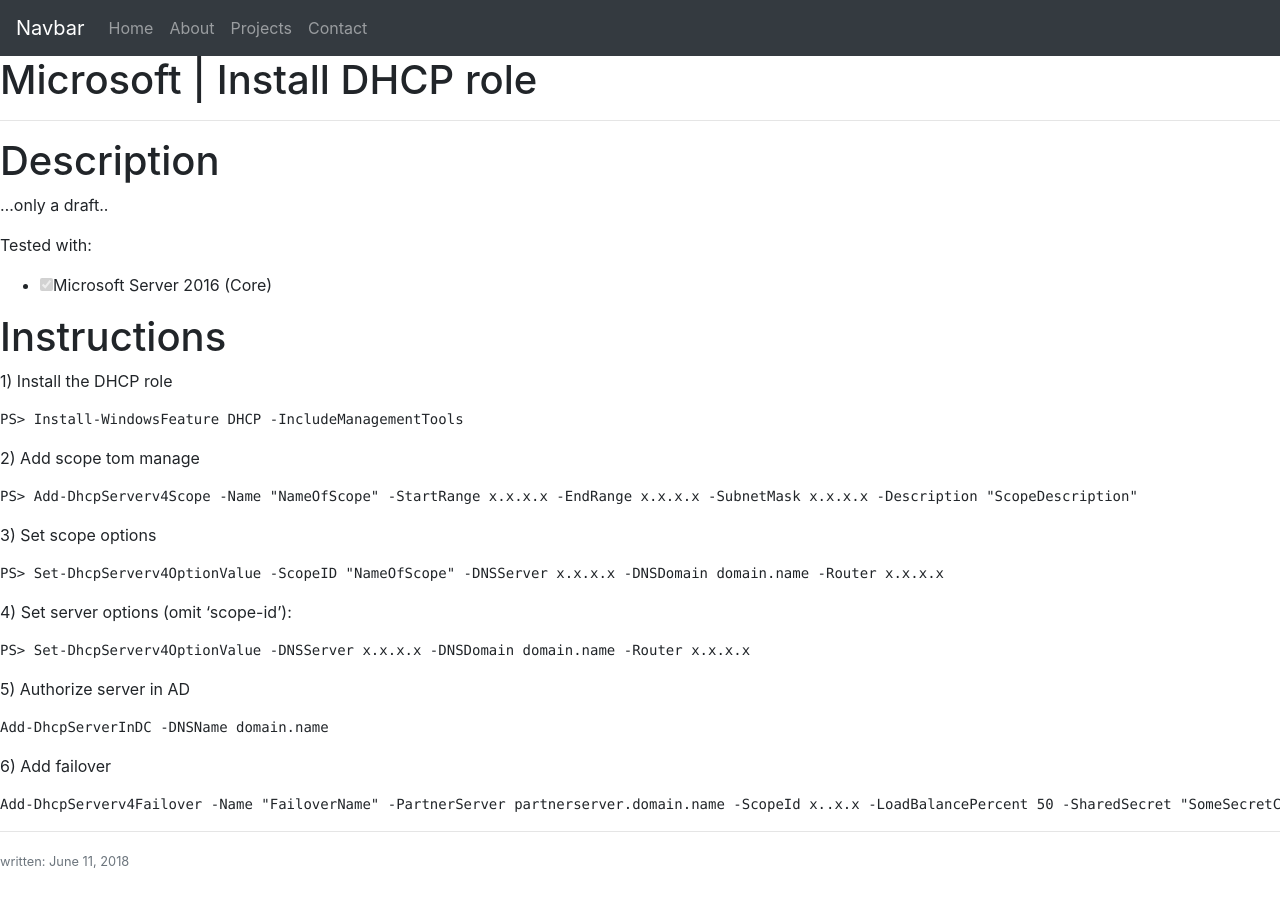
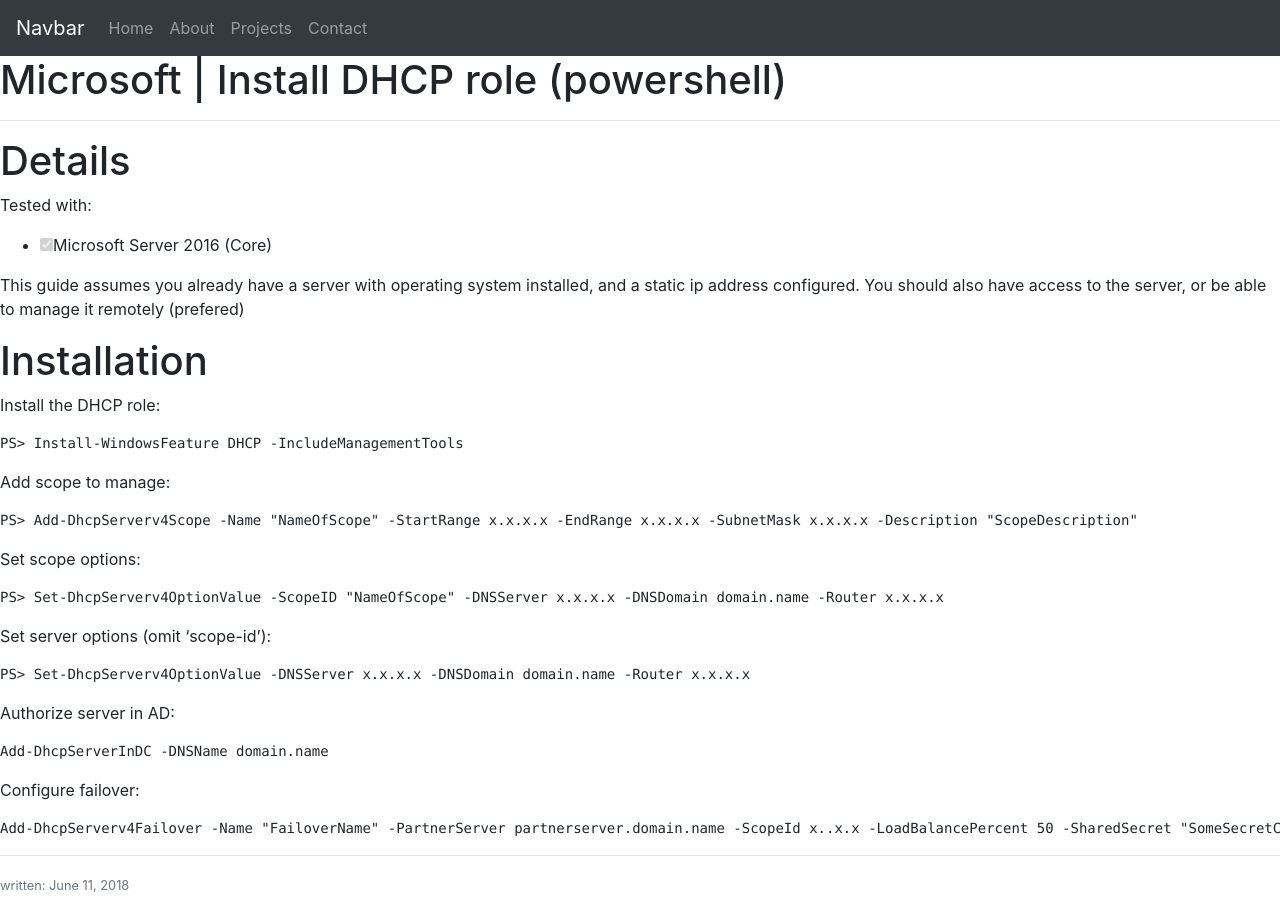
Before and after one commit to kds-rune/kds-rune.github.io, a Jekyll site: the page built from _posts/2018-06-11-microsoft-dhcp-server.md, in a window 1280 px wide. Built offline with Jekyll 4.4.1, drawn with Linux system fonts in a browser that asks for light colours.

Commit message:
categorizing

````diff
--- a/_posts/2018-06-11-microsoft-dhcp-server.md
+++ b/_posts/2018-06-11-microsoft-dhcp-server.md
@@ -1,37 +1,44 @@
 ---
 layout: post
-title: Microsoft | Install DHCP role
+title: Microsoft | Install DHCP role (powershell)
+categories: ['microsoft','software']
+published: true
 ---
-
-# Description
-...only a draft..
-
+# Details
 Tested with:
 - [x] Microsoft Server 2016 (Core)
 
-# Instructions
+This guide assumes you already have a server with operating system installed,
+and a static ip address configured. You should also have access to the server,
+or be able to manage it remotely (prefered)
 
-1) Install the DHCP role
+# Installation
+Install the DHCP role:
 ```
 PS> Install-WindowsFeature DHCP -IncludeManagementTools
 ```
-2) Add scope tom manage
+
+Add scope to manage:
 ```
 PS> Add-DhcpServerv4Scope -Name "NameOfScope" -StartRange x.x.x.x -EndRange x.x.x.x -SubnetMask x.x.x.x -Description "ScopeDescription"
 ```
-3) Set scope options
+
+Set scope options:
 ```
 PS> Set-DhcpServerv4OptionValue -ScopeID "NameOfScope" -DNSServer x.x.x.x -DNSDomain domain.name -Router x.x.x.x
 ```
-4) Set server options (omit 'scope-id'):
+
+Set server options (omit 'scope-id'):
 ```
 PS> Set-DhcpServerv4OptionValue -DNSServer x.x.x.x -DNSDomain domain.name -Router x.x.x.x
 ```
-5) Authorize server in AD
+
+Authorize server in AD:
 ```
 Add-DhcpServerInDC -DNSName domain.name
 ```
-6) Add failover
+
+Configure failover:
 ```
 Add-DhcpServerv4Failover -Name "FailoverName" -PartnerServer partnerserver.domain.name -ScopeId x..x.x -LoadBalancePercent 50 -SharedSecret "SomeSecretCode" -MaxClientLeadTime 2:00:00 -AutoStateTransition $true -StateSwitchInterval 2:00:00
 ```
````
Also changed, not shown: _drafts/_template.md (renamed from _posts/2018-06-12-microsoft-remoteapp-infrastructure.md, +4 -4 lines), _drafts/microsoft-remoteapp-infrastructure.md (added, +12 -0 lines), _drafts/wiki-pki.md (renamed from _posts/2018-06-06-wiki-pki.md, +2 -0 lines), _posts/2018-06-12-microsoft-windows-admin-center.md (+7 -3 lines), _posts/2018-06-12-raspberry-pivpn.md (+28 -6 lines), _posts/2018-06-12-tips-microsoft-sql-stuck.md (renamed from _posts/2018-06-12-tnt-microsoft-sql-stuck.md, +6 -5 lines).
